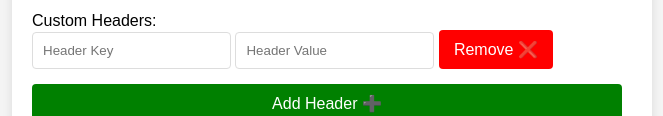
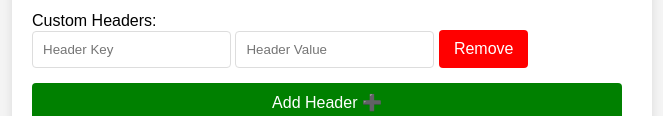
Before and after one commit to mahaprasadnayak/cUrl_Forge, a plain HTML site: page index.html in a window 1280 px wide. Shown: the part 345-461 px from the top of the page, without its empty margins (308-971 px from the left). Drawn offline with Linux system fonts and the light colour scheme.

Commit message:
remove button changes fixed

```diff
--- a/index.html
+++ b/index.html
@@ -30,7 +30,7 @@
                 <div class="header-entry">
                     <input type="text" class="header-key" placeholder="Header Key">
                     <input type="text" class="header-value" placeholder="Header Value">
-                    <button type="button" class="remove-button" onclick="removeHeader(this)">Remove ❌</button>
+                    <button type="button" class="remove-button" onclick="removeHeader(this)">Remove</button>
                 </div>
             </div>
             <button type="button" class="add-button" onclick="addHeader()">Add Header ➕</button>
```
